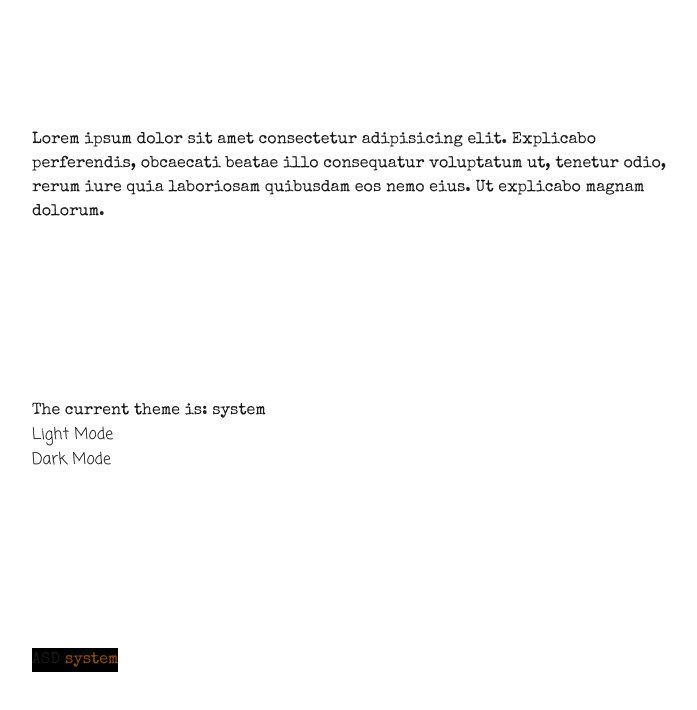
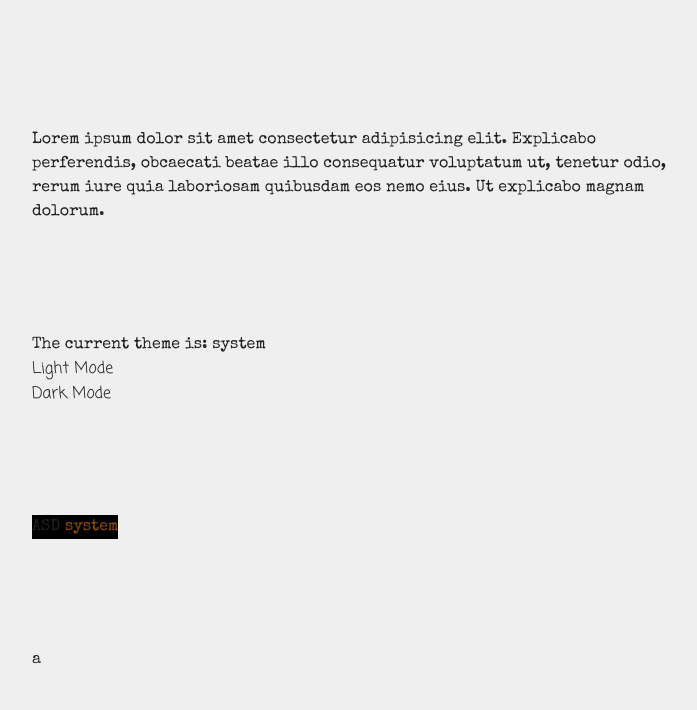
Before and after one commit to TohidEq/TohidEq, a Next.js app: page / in a window 1280 px wide. Shown: the top 710 px of the page, without its empty margins (288-985 px from the left). Built offline with nearby package versions, Linux system fonts and the light colour scheme.

Commit message:
Fix next-theme errors

```diff
--- a/src/app/globals.css
+++ b/src/app/globals.css
@@ -2,21 +2,28 @@
 
 :root {
   --pure-black: #000000;
+  --pure-white: #ffffff;
 
-  --background: #ffffff;
-  --foreground: #171717;
+  --only-black: #1f1f1f;
+  --only-white: #efefef;
+
+  --white: #efefef;
+  --black: #1f1f1f;
+
 }
 
 [data-theme='dark'] {
-  --background: #1e1e1e;
-  --foreground: #fefefe;
+  --white: #959595;
+  --black: #0a0a0a;
+
 }
 
 
 @theme {
   --color-pure-black: var(--pure-black);
-  --color-background: var(--background);
-  --color-foreground: var(--foreground);
+
+  --color-foreground: var(--black);
+  --color-background: var(--white);
 
   --font-hand: var(--font-coming-soon);
   --font-machine: var(--font-special-elite);
@@ -27,9 +34,8 @@
 
 body {
   @apply font-machine text-foreground bg-background;
+}
 
-  color: var(--foreground);
-}
 button{
   @apply font-hand;
 }
--- a/src/app/page.tsx
+++ b/src/app/page.tsx
@@ -1,9 +1,17 @@
 'use client';
 import ThemeToggle from '@/components/theme-toggle';
 import { useTheme } from 'next-themes';
+import { useSyncExternalStore } from 'react';
 
 export default function Home() {
-
+const emptySubscribe = () => () => {};
+function useMounted() {
+  return useSyncExternalStore(
+    emptySubscribe,
+    () => true,
+    () => false
+  );
+}
   const { theme, setTheme } = useTheme()
 
   return (
@@ -13,7 +21,7 @@ export default function Home() {
         <div>Lorem ipsum dolor sit amet consectetur adipisicing elit. Explicabo perferendis, obcaecati beatae illo consequatur voluptatum ut, tenetur odio, rerum iure quia laboriosam quibusdam eos nemo eius. Ut explicabo magnam dolorum.</div>
 
         <ThemeToggle />
-        <div className="asd">ASD <span className='text-yellow-800'>{ theme}</span></div>
+        <div className="asd">ASD <span className='text-yellow-800'>{ useMounted() && theme}</span></div>a
       </main>
     </div>
   );
--- a/src/components/theme-toggle.tsx
+++ b/src/components/theme-toggle.tsx
@@ -1,24 +1,25 @@
 "use client";
 
 import { useTheme } from "next-themes";
-import { useEffect, useRef, useState } from "react";
+import { useEffect, useRef, useState, useSyncExternalStore } from "react";
 
 export default function ThemeToggle() {
   const { theme, setTheme } = useTheme()
 
-
-  const [mounted, setMounted] = useState(false);
-
-  const aa = useRef(true)
-  useEffect(() => {
-    setMounted(aa.current);
-  }, []);
-
-  if (!mounted) return <div className="size-6" />;
+  // ======== Fix next-theme Errors ========== //
+  const emptySubscribe = () => () => {};       //
+  function useMounted() {                      //
+    return useSyncExternalStore(               //
+      emptySubscribe,                          //
+      () => true,                              //
+      () => false                              //
+    );                                         //
+  }                                            //
+  // ========================================= //
 
   return (
     <div>
-      The current theme is: {theme}
+      The current theme is: {useMounted() && theme}
       <br />
       <button onClick={() => setTheme('light')}>Light Mode</button>
       <br />
```
